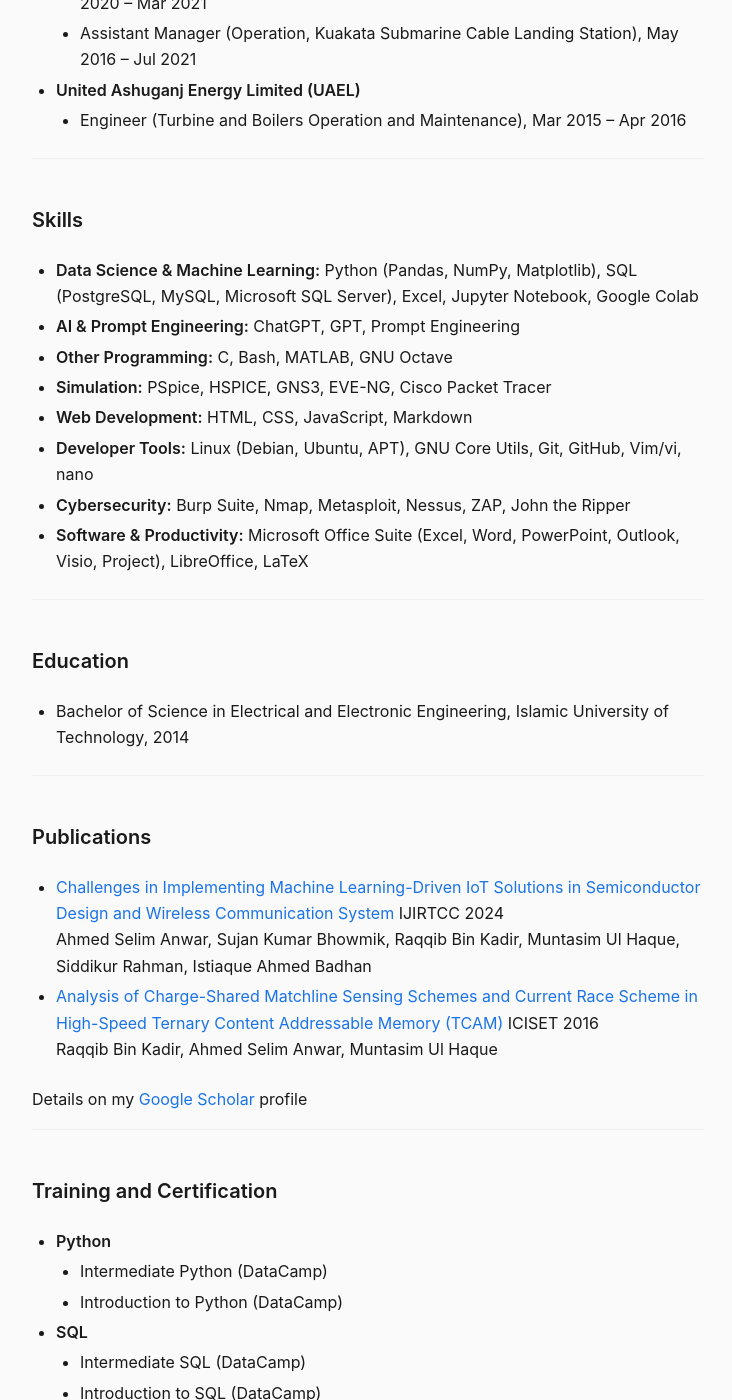
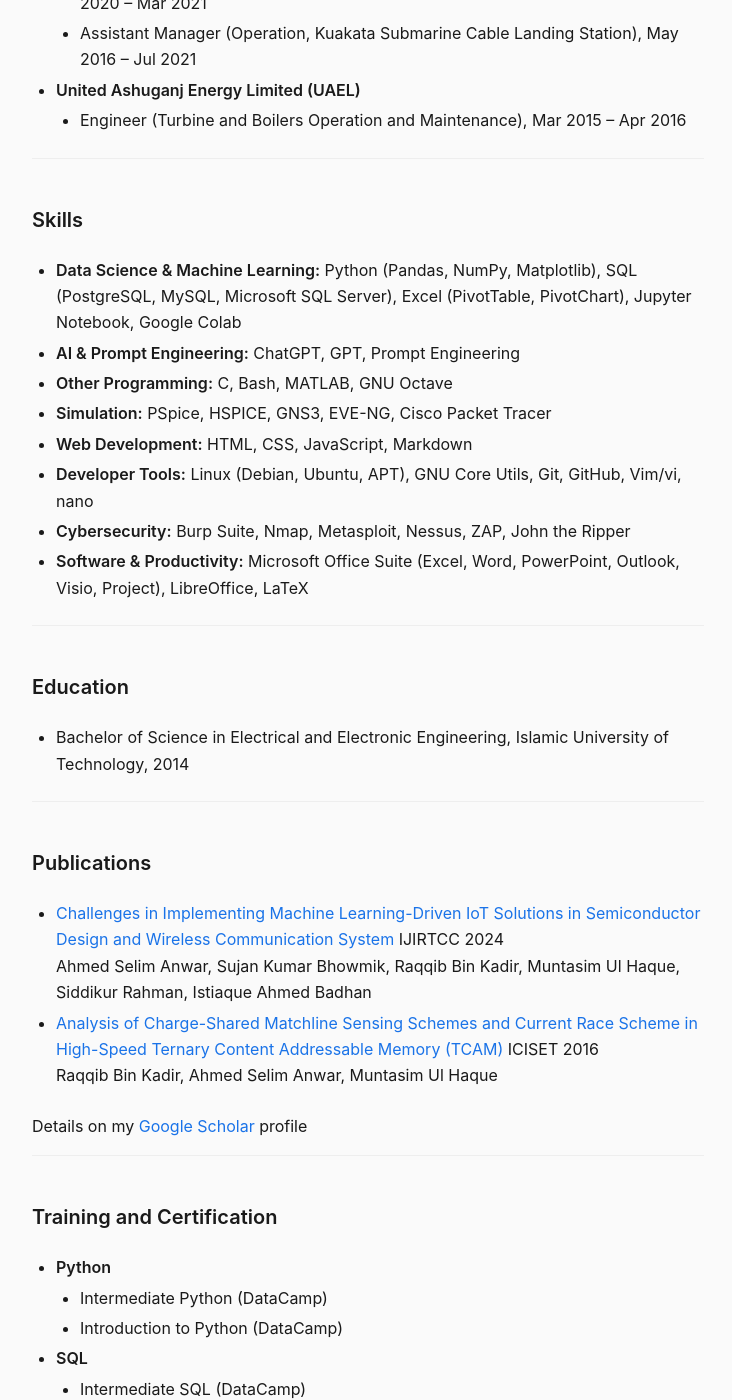
Before and after one commit to muntasimulhaque/muntasimulhaque.github.io, a Jekyll site: the page built from index.md, in a window 1280 px wide and 1400 px high, scrolled down 931 px. Shown: the whole window, without its empty margins (272-1004 px from the left). Built offline with Jekyll 4.4.1, drawn with Linux system fonts in a browser that asks for light colours; some of the changed text lies outside the part shown.

Commit message:
Update index.md

```diff
--- a/index.md
+++ b/index.md
@@ -30,7 +30,7 @@
 
 #### Skills
 
-* **Data Science & Machine Learning:** Python (Pandas, NumPy, Matplotlib), SQL (PostgreSQL, MySQL, Microsoft SQL Server), Excel, Jupyter Notebook, Google Colab
+* **Data Science & Machine Learning:** Python (Pandas, NumPy, Matplotlib), SQL (PostgreSQL, MySQL, Microsoft SQL Server), Excel (PivotTable, PivotChart), Jupyter Notebook, Google Colab
 * **AI & Prompt Engineering:** ChatGPT, GPT, Prompt Engineering
 * **Other Programming:** C, Bash, MATLAB, GNU Octave
 * **Simulation:** PSpice, HSPICE, GNS3, EVE-NG, Cisco Packet Tracer
```
Also changed, not shown: other parts of index.md (+2 -1 lines).
